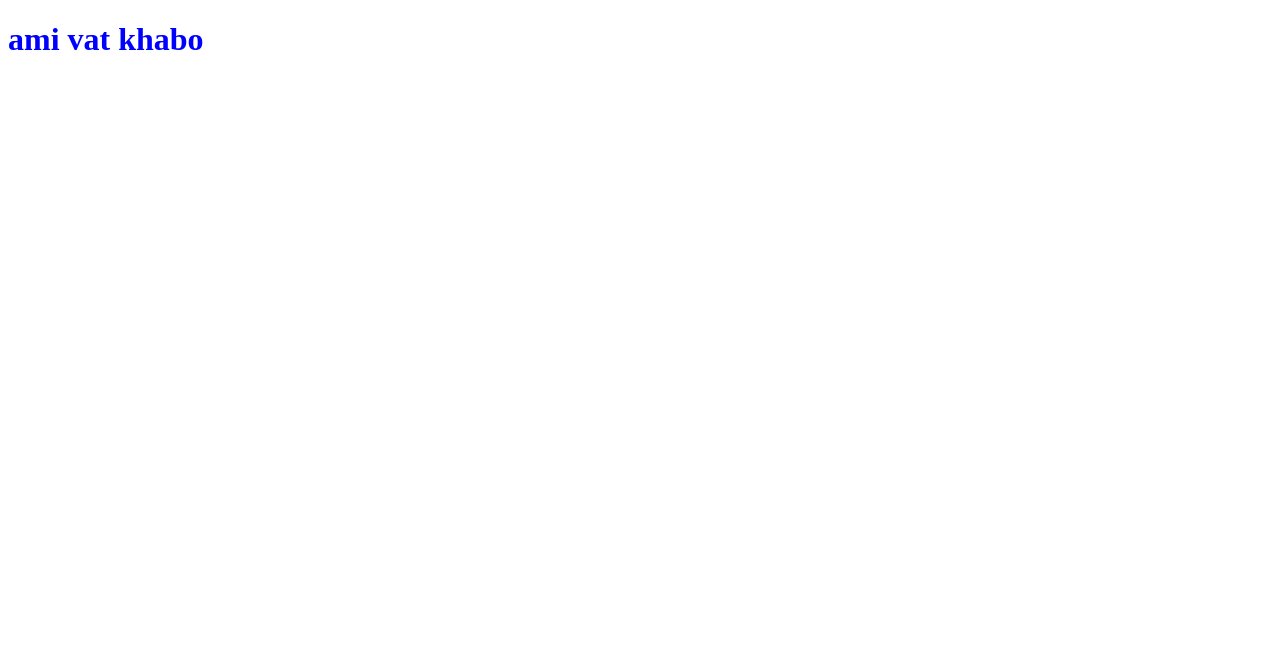
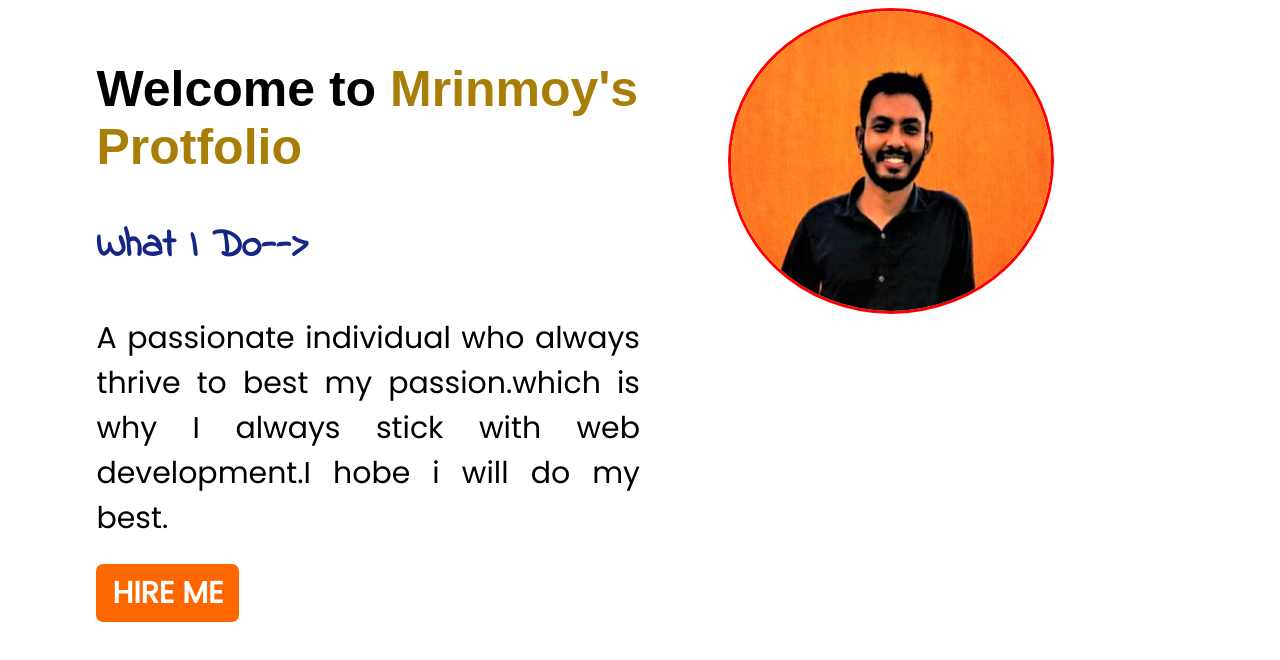
Before and after one commit to MrinmoyBaust98/Protfolio, a plain HTML site: page index.html in a window 1280 px wide. Drawn offline with Linux system fonts and the light colour scheme; a web font is replaced by a local one.

Commit message:
update commit

```diff
--- a/index.html
+++ b/index.html
@@ -1,14 +1,38 @@
 <!DOCTYPE html>
 <html lang="en">
+
 <head>
     <meta charset="UTF-8">
     <meta http-equiv="X-UA-Compatible" content="IE=edge">
     <meta name="viewport" content="width=device-width, initial-scale=1.0">
     <title>My protfolio</title>
+    <link rel="preconnect" href="https://fonts.googleapis.com">
+    <link rel="preconnect" href="https://fonts.gstatic.com" crossorigin>
+    <link href="https://fonts.googleapis.com/css2?family=Poppins&display=swap" rel="stylesheet">
+    <link rel="preconnect" href="https://fonts.googleapis.com">
+    <link rel="preconnect" href="https://fonts.gstatic.com" crossorigin>
+    <link href="https://fonts.googleapis.com/css2?family=Otomanopee+One&display=swap" rel="stylesheet">
+    <link rel="preconnect" href="https://fonts.googleapis.com">
+    <link rel="preconnect" href="https://fonts.gstatic.com" crossorigin>
+    <link href="https://fonts.googleapis.com/css2?family=Indie+Flower&display=swap" rel="stylesheet">
+    <link rel="shortcut icon" href="picture/fav/fav.png" type="image/x-icon">
     <link rel="stylesheet" href="style.css">
-    <link rel="shortcut icon" href="picture/fav/fav.png" type="image/x-icon">
 </head>
+
 <body>
-    <h1>ami vat khabo</h1>
+    <section>
+        <div class="hulf-part">
+            <h1>Welcome to <span class="hilight_name">Mrinmoy's Protfolio</span></h1>
+            <h3>What I Do--></h3>
+            <p class="first_about">A passionate individual who always thrive to best my passion.which is why I always
+                stick with web development.I hobe i will do my best.
+            </p>
+            <a class="find_me" href="https://www.linkedin.com/in/mrinmoy-roy-5a73b5216/" target="blank">HIRE ME</a>
+        </div>
+        <div class="hulf-part">
+            <img src="picture/propic/pro_pic2.jpg" alt="My picture">
+        </div>
+    </section>
 </body>
+
 </html>
--- a/style.css
+++ b/style.css
@@ -1,3 +1,45 @@
+
+body{
+    font-family: 'Poppins', sans-serif;
+
+}
 h1{
-    color:blue;
+    font-family: 'Otomanopee One', sans-serif;
+    font-size: 50px;
+    padding-top: 10px;
 }
+h3{
+    font-family: 'Indie Flower', cursive;
+    font-size: 40px;
+    font-weight: bold;
+    color: rgb(21, 38, 133);
+}
+section{
+    display: flex;
+}
+.hulf-part{
+    width: 50%;
+    padding-left: 7%;
+}
+.hulf-part img{
+    border-radius: 50%;
+    height: 300px;
+    width: 320px;
+    border: red solid 3px;
+}
+.hilight_name{
+    color: rgb(168, 126, 9);
+}
+.first_about{
+    font-size: 30px;
+    text-align: justify;
+}
+.find_me{
+    text-decoration: none;
+    font-size: 30px;
+    font-weight: bolder;
+    color: white;
+    background: #FE6700;
+    padding: 8px 16px;
+    border-radius: 7px;
+}
```
Also changed, not shown: picture/propic/33.PNG (added), picture/propic/pro_pic2.jpg (added).
